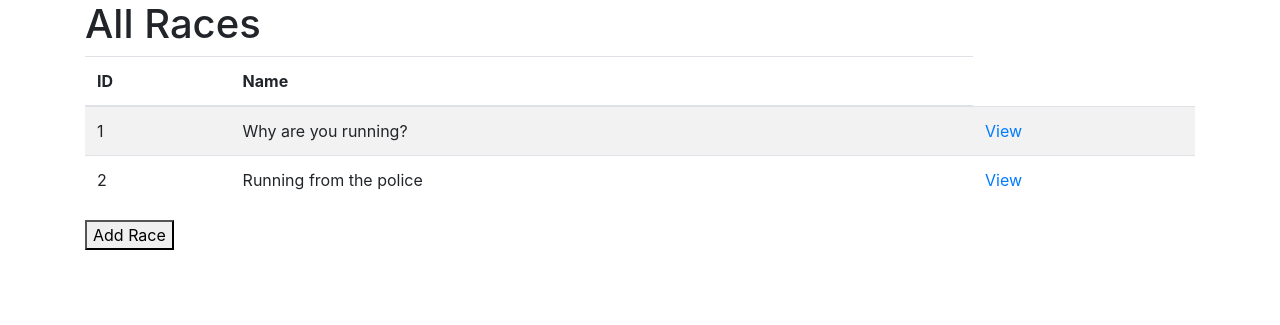
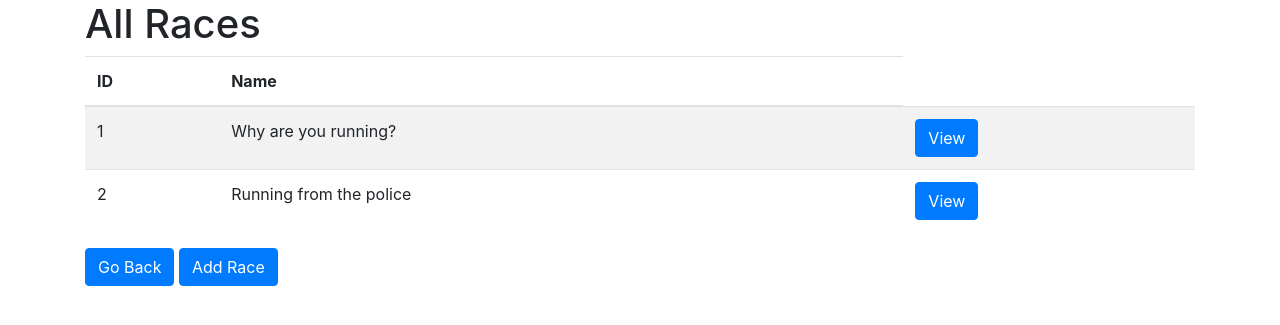
Before and after one commit to TyR97/Runner, a Spring Boot app: page /races in a window 1280 px wide. Shown: the top 325 px of the page. Run offline with Spring Boot 4, Linux system fonts and the light colour scheme; data comes from the database, SQL or seed files in the repository.

Commit message:
<feat>: add Go Back button to the front end

```diff
--- a/src/main/resources/templates/create.html
+++ b/src/main/resources/templates/create.html
@@ -17,9 +17,10 @@
 
         <label for="length">Race length (km):</label><br>
         <input type="number" min = "0.0" step="0.1" id="length" name="raceLength" th:field="*{raceLength}"><br>
-
-        <button type="submit">Create Race</button>
     </form>
+    <p></p>
+    <a href="/races" class="btn btn-primary">Go Back</a>
+    <button type="submit" class="btn btn-primary">Create Race</button>
 </div>
 </body>
 </html>
--- a/src/main/resources/templates/race.html
+++ b/src/main/resources/templates/race.html
@@ -19,6 +19,7 @@
         </tr>
         </tbody>
     </table>
+    <a href="/races" class="btn btn-primary">Go Back</a>
 </div>
 </body>
 </html>
--- a/src/main/resources/templates/races.html
+++ b/src/main/resources/templates/races.html
@@ -20,14 +20,13 @@
             <td th:text="${race.raceId}"></td>
             <td th:text="${race.raceName}"</td>
             <td>
-                <a th:href="@{/race/{id}(id=${race.raceId})}">View</a>
+                <a th:href="@{/race/{id}(id=${race.raceId})}" class="btn btn-primary">View</a>
             </td>
         </tr>
         </tbody>
     </table>
-    <a th:href="@{/races/create}">
-        <button>Add Race</button>
-    </a>
+    <a href="/" class="btn btn-primary">Go Back</a>
+    <a th:href="@{/races/create}" class="btn btn-primary">Add Race</a>
 </div>
 </body>
 </html>
```
Also changed, not shown: 1 other file.
